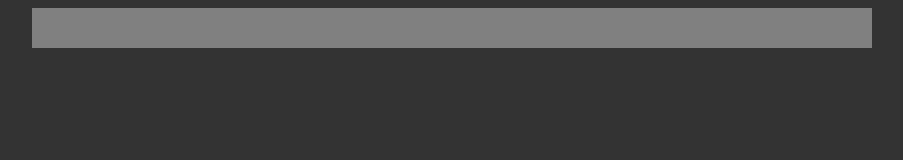
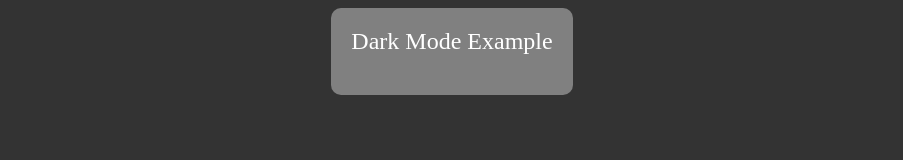
Before and after one commit to dieggarc26/E3DTOUR, a plain HTML site: page index.html in a window 1280 px wide. Shown: the whole page, without its empty margins (188-1091 px from the left). Drawn offline with Linux system fonts and the light colour scheme; some packages are replaced by stand-ins of ours; a script that the page names is missing.

Commit message:
Update index.html

```diff
--- a/index.html
+++ b/index.html
@@ -9,17 +9,24 @@
     }
     .container {
       background-color: grey;
-      max-width: 800px;
-      margin: 0 auto;
+      border-radius: 10px;
+      display: inline-flex;
+      flex-direction: column;
+      align-items: center;
       padding: 20px;
-      text-align: center;
+      max-width: fit-content;
+    }
+    .header {
+      font-size: 24px;
+      margin-bottom: 20px;
     }
   </style>
 </head>
 <body>
   <div class="container">
+    <div class="header">Dark Mode Example</div>
     <script type="module" src="https://unpkg.com/@splinetool/viewer@0.9.455/build/spline-viewer.js"></script>
-    <spline-viewer url="https://prod.spline.design/HtPTU05Kzg3xk6x4/scene.splinecode"></spline-viewer>
+    <spline-viewer url="https://prod.spline.design/HtPTU05Kz3xk6x4/scene.splinecode"></spline-viewer>
   </div>
 </body>
 </html>
```
